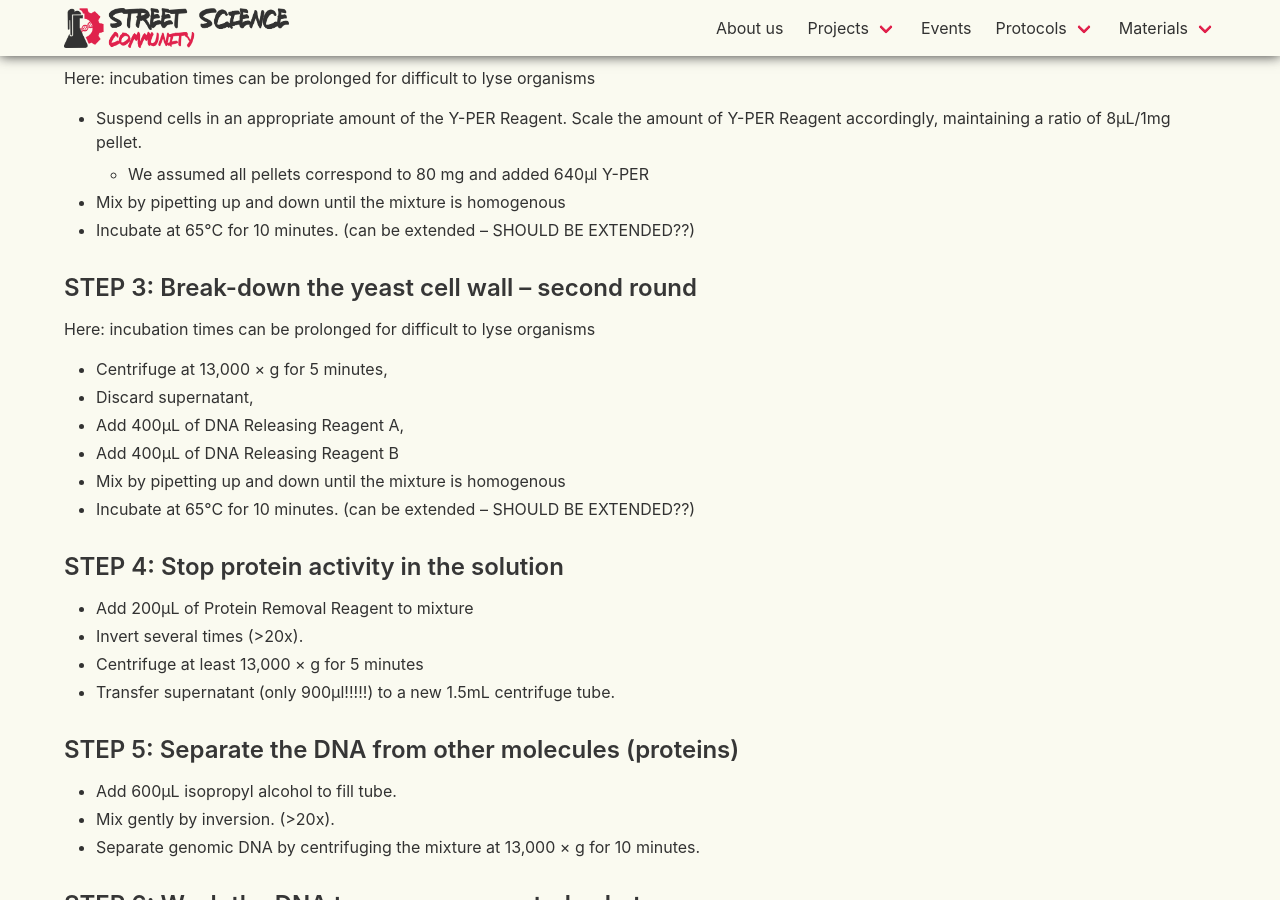
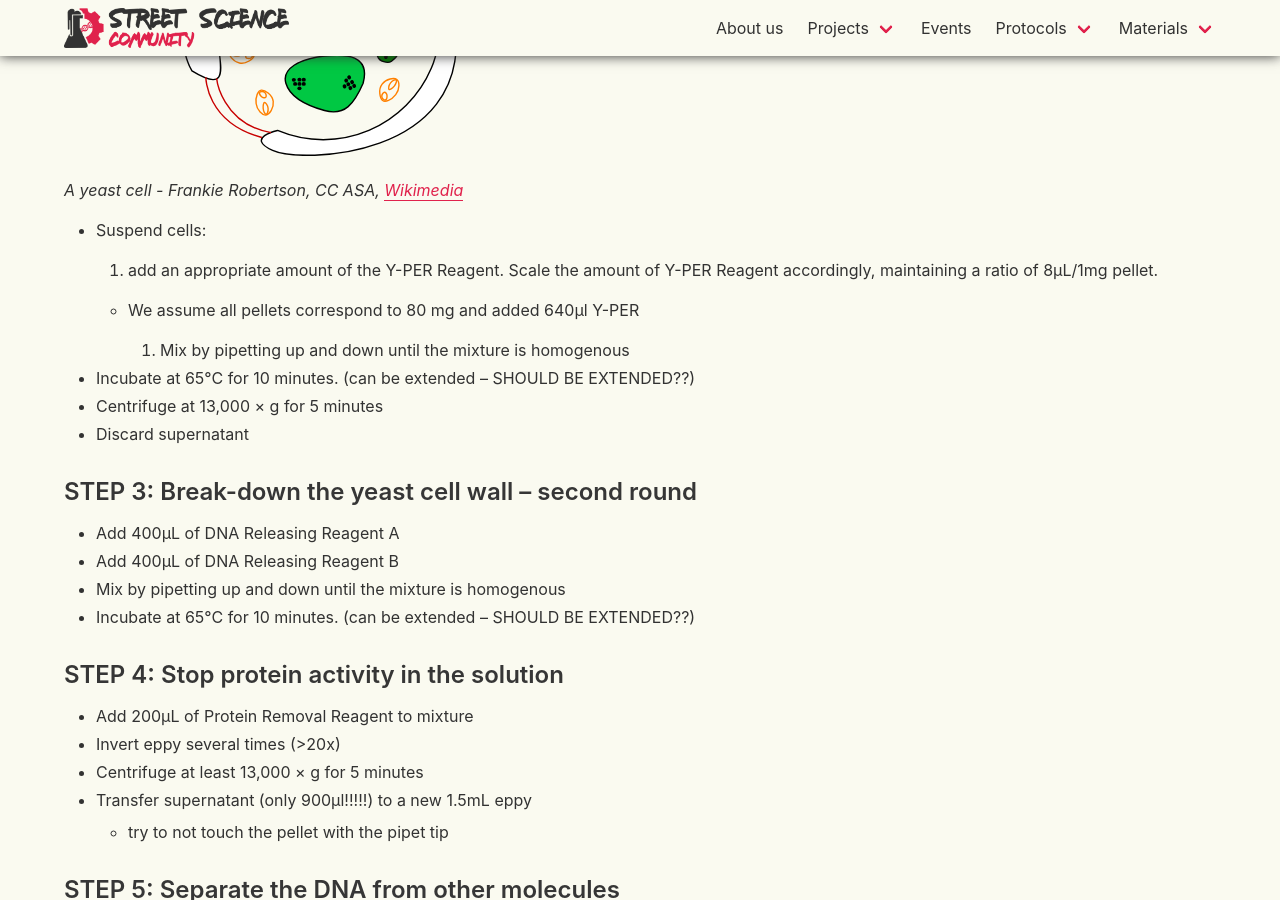
Before and after one commit to StreetScienceCommunity/StreetScienceCommunity.github.io, a Jekyll site: the page built from _protocols/new-dna-extraction.md, in a window 1280 px wide and 900 px high, scrolled down 4765 px. Built offline with Jekyll 4.4.1, drawn with Linux system fonts in a browser that asks for light colours; nearby versions of some CDN libraries; some of the changed text lies outside the part shown.

Commit message:
refined the extraction protocoll

```diff
--- a/_protocols/new-dna-extraction.md
+++ b/_protocols/new-dna-extraction.md
@@ -20,76 +20,79 @@
 	- 50µL per sample
 6. Sterile eppis (1.5mL)
 	- 2 per sample
-7. Falcon tubes (according to beer volume)
-8. Cool down centrifuge for falcon tubes
-9. Switch on thermo block at 65°C
-
+7. (Falcon) tubes (according to beer volume)
 
 
 ### Before starting
 - Prewarm DNA Releasing Reagent A and B at 37°C for 5 min
-- Pre-cooled the centrifuge so that it starts at 4°C, because we hypothesize that keeping the beer at the preferred drinking temperature improves the sequencing results [proof is needed].
+- Pre-cooled the centrifuge and tubes so that it starts at 4°C, because we hypothesize that keeping the beer at the preferred drinking temperature improves the sequencing results [proof is needed].
+- Switch on thermo block at 65°C
 
 ### STEP 1: Harvest the yeast from the beer
 1. Shake the beer bottle (a bit)
 2. Transfer into a 1000 ml Erlenmeyer flask (the big glass that looks like a triangle)
-3. You should carefully shake the Erlenmeyer to remove most of the CO2. A foam will form, whose the size depends on the beer, its temperature and for how long it was open.
+3. You should carefully shake the Erlenmeyer to remove most of the CO2. A foam will form, whose size depends on the beer, its temperature and for how long it has been open.
 
 	![](/images/protocols/beer-dna-extraction/erlenmeyer_with_beer.svg){: width="35%"}
 
-4. Transfer the beer (not the foam) into 50 ml Falcon tubes
+4. Transfer the beer (not the foam) into 50 ml tubes
   ![](/images/protocols/beer-dna-extraction/falcon_with_beer.svg){: width="75%"}
 
     - Make sure each tube gets the same quantity (to balance the centrifuge for the next step)
     - Put a lid on each tube but don't close them until the next step (CO2 needs to be evacuated)
 
-5. Centrifuge 4000 rpm 10 min 4°C
-    Be careful that the centrifuge is correctly balanced: put same number of tubes on each opposite side.
+5. Centrifuge at 4000 rpm and 4°C for 10 min
+    Be careful that the centrifuge is correctly balanced: for each tube put one on the opposite side.
 
     This step separates the liquid phase and the solid phase (which contains yeast among other things):
 
     ![](/images/protocols/beer-dna-extraction/after_centrifuge_1.svg){: width="25%"}
 
-6. Discard carefully the supernatant either by pouring the liquid phase. But anyway, be sure that the pellet remains in the Falcon.
-7. Transfer 1 ml of TrisHCl-buffer (1M, pH 7.4) to the Falcon.
+6. Discard carefully the supernatant either by pouring the liquid phase. But anyway, be sure that the pellet remains in the tube.
+7. Transfer 1 ml of TrisHCl-buffer (1M, pH 7.4) to the tube.
+  - the buffer helps to separate the yeast cells form the rest of the beer (washing).
 
     ![](/images/protocols/beer-dna-extraction/buffer_collection.svg){: width="25%"}
 
-8. Mix by pipetting to resolve the pellet (Aspirate and pull out the liquid a couple of time with the pipette. You will see that the pellet will go into solution and disappear.) Afterwards, no solid phase should be visible and the solution should turned into a brownish color.
+8. Mix by pipetting to resolve the pellet (Aspirate and pull out the liquid a couple of time with the pipette. You will see that the pellet will go into solution and disappear.) Afterwards, no solid phase should be visible and the solution should turn into a brownish color.
 
    ![](/images/protocols/beer-dna-extraction/suspend_pellet.svg){: width="85%"}
 
-9. Fill up to 20ml
+9. Fill up to 20ml whith the TrisHCl-buffer
 10. Centrifuge 4000 rpm 10 min 4°C
 11. Discard supernatant
 12. Resuspend the cells (with ca. 1ml 1M TrisHCl buffer pH 7.4)
-13. Transfer the solution into a 1.5 ml Eppendorf tube.
+13. Transfer the solution into a 1.5 ml Eppendorf tube (eppi).
    ![](/images/protocols/beer-dna-extraction/transfer_to_eppendorf.svg){: width="20%"}
-
-14. Weigth pellets (fresh empty 1.5ml eppi as tara): 6 eppis, weights between 30mg and 60mg
-15. Pool pellets from two eppis to achieve ca. 70-90mg pellet per eppi (final # of eppis: 3)
+14. Centrifuge 4000 rpm 10 min 4°C
+15. Discard supernatant
+16. Weigh each of the 6 eppy pellets (use empty 1.5ml eppi as tara): weights of one pellet between 30mg and 60mg
+17. Resolve the pellets by adding 500 μL and pipet up and down
+18. Combine the solution of two eppis into one to achieve ca. 70-90mg pellet per eppi (final # of eppis: 3)
+19. Centrifuge 4000 rpm 10 min 4°C
+20. Discard supernatant
 
 
 
 ### STEP 2: Break-down the yeast cell wall – first round
-e now want to get the DNA out the yeast. The DNA is well protected by the membrane of the nucleus and the membrane of the cell. We need to break the membrane of the yeast and then the menbrane of the nucleus.
+Now, we want to get the DNA out the yeast. The DNA is well protected by the cell wall and the membrane of the nucleus. We need to break the membrane of the yeast and then the menbrane of the nucleus.
 
 ![](/images/protocols/beer-dna-extraction/yeast_cell.svg){: width="50%"}
 
 *A yeast cell - Frankie Robertson, CC ASA, [Wikimedia](https://en.wikipedia.org/wiki/File:Yeast_cell_english.svg)*
 
-Here: incubation times can be prolonged for difficult to lyse organisms
-- Suspend cells in an appropriate amount of the Y-PER Reagent. Scale the amount of Y-PER Reagent accordingly, maintaining a ratio of 8μL/1mg pellet.
-	- We assumed all pellets correspond to 80 mg and added 640µl Y-PER
-- Mix by pipetting up and down until the mixture is homogenous
+- Suspend cells:
+ 1. add an appropriate amount of the Y-PER Reagent. Scale the amount of Y-PER Reagent accordingly, maintaining a ratio of 8μL/1mg pellet.
+	- We assume all pellets correspond to 80 mg and added 640µl Y-PER
+ 2. Mix by pipetting up and down until the mixture is homogenous
 - Incubate at 65°C for 10 minutes. (can be extended – SHOULD BE EXTENDED??)
+- Centrifuge at 13,000 × g for 5 minutes
+- Discard supernatant
 
 
 ### STEP 3: Break-down the yeast cell wall – second round
-Here: incubation times can be prolonged for difficult to lyse organisms
-- Centrifuge at 13,000 × g for 5 minutes,
-- Discard supernatant,
-- Add 400μL of DNA Releasing Reagent A,
+
+- Add 400μL of DNA Releasing Reagent A
 - Add 400μL of DNA Releasing Reagent B
 - Mix by pipetting up and down until the mixture is homogenous
 - Incubate at 65°C for 10 minutes. (can be extended – SHOULD BE EXTENDED??)
@@ -97,27 +100,32 @@
 
 ### STEP 4: Stop protein activity in the solution
 - Add 200μL of Protein Removal Reagent to mixture
-- Invert several times (>20x).
+- Invert eppy several times (>20x)
 - Centrifuge at least 13,000 × g for 5 minutes
-- Transfer supernatant (only 900µl!!!!!) to a new 1.5mL centrifuge tube.
+- Transfer supernatant (only 900µl!!!!!) to a new 1.5mL eppy
+  - try to not touch the pellet with the pipet tip
 
 
-### STEP 5: Separate the DNA from other molecules (proteins)
-- Add 600μL isopropyl alcohol to fill tube.
-- Mix gently by inversion. (>20x).
-- Separate genomic DNA by centrifuging the mixture at 13,000 × g for 10 minutes.
+### STEP 5: Separate the DNA from other molecules
+- Add 600μL isopropyl alcohol to fill tube
+- Invert eppy several times gently (>20x)
+- Separate DNA by centrifuging the mixture at 13,000 × g for 10 minutes.
+ - The DNA be at the bottom of the eppy (pellet)
+- Remove supernatant, being careful not to discard any of the pellet, which is clear and hard to see.
 
 
 ### STEP 6: Wash the DNA to remove unwanted substances
-- Remove supernatant, being careful not to discard any of the pellet, which is clear and hard to see.
-- Add 1.5mL of 70% ethanol to the pellet, invert several times (>20x).
+- Add 1.5mL of 70% ethanol to the pellet
+- invert eppy several times (>20x)
 - Centrifuge at 13,000 × g for 1 minute to wash off any residual salts or cellular debris clinging to the DNA or tube.
-- Invert the tube to dry any residual ethanol before proceeding to Step 7. (took ca. 30-45min)
+- Invert the eppy carfully but in one go to remove the liquide, without damageing the pellet
+- to dry any residual ethanol before proceeding to Step 7 place the eppy up side down on a tissue. (took approx. 30-45min)
 
 ### STEP 7: Resuspend the DNA
 
-- Resuspend in 50μL sterile water. Pellet should solubilize completely within 5 minutes (not really). Flick the bottom of the tube carefully, or pipette solution up and down. Wash the sides of the tubes until all the genomic DNA is in solution.
-
-- Freeze the DNA until library preparation
+- add 50μL sterile water to each eppy
+- Flick the bottom of the tube carefully, or pipette solution up and down
+- Wash the sides of the tubes until all the genomic DNA is in solution (should take 5 min)
+- Freeze the DNA until library preparation or start directly!
 
 Well done! Now you have successfully extracted beer DNA! [Go on and sequence your extracted DNA]({% link _protocols/beer-dna-sequencing.md %}) or visit the next pub...
```
